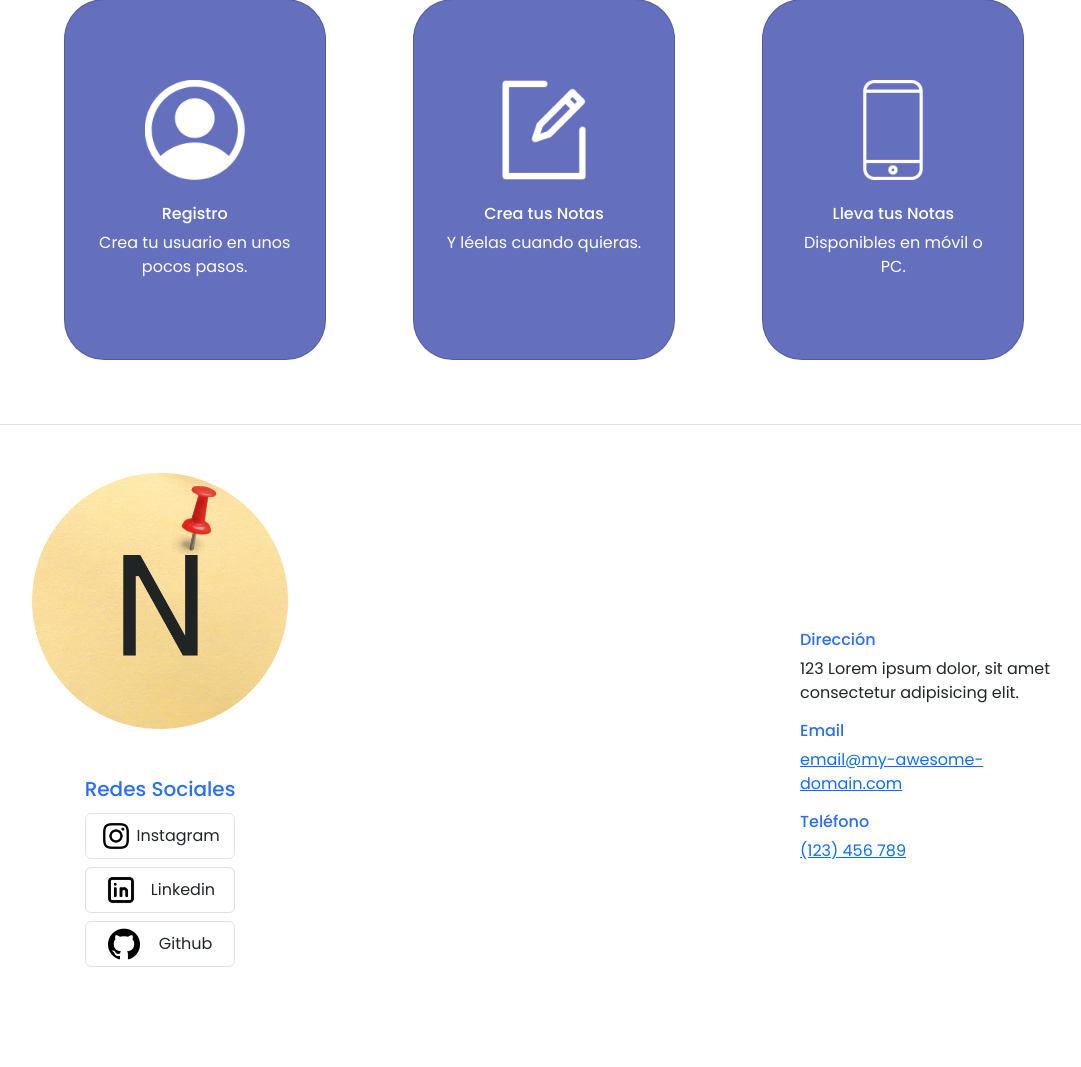
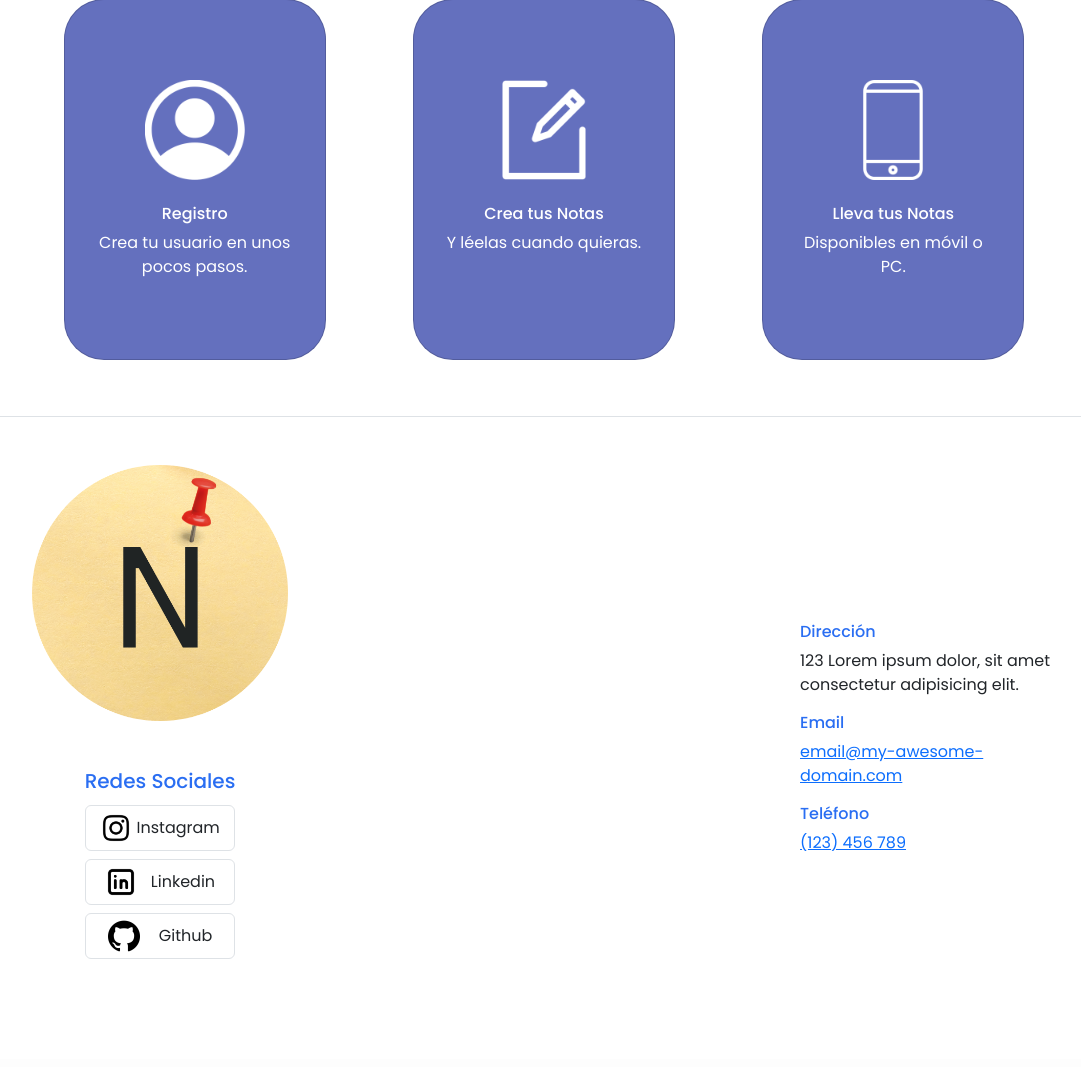
Before and after one commit to cesarlpb/Todo-app-Flask, a Flask app: page / in a window 1280 px wide. Shown: the part 1745-2812 px from the top of the page, without its empty margins (96-1177 px from the left). After the commit the page ends 2704 px from the top, so only its background shows below. Run offline with Flask 2, Linux system fonts and the light colour scheme; some libraries are stand-ins or nearby versions; some web fonts are replaced.

Commit message:
Edit en footer

```diff
--- a/app/templates/footer.html
+++ b/app/templates/footer.html
@@ -1,6 +1,6 @@
 {% block footer %}
 
-<footer class="border-top text-center d-flex align-items-center justify-content-between mx-auto mt-3 px-10 py-5">
+<footer class="border-top text-center d-flex align-items-center justify-content-between mx-auto mt-0 px-10 py-5">
     <div class="col-3 d-inline-block">
         <div class="row">
             <img class="d-inline-block mx-auto" src="{{ url_for('static', filename='img/logos/logo-circular-no-bg.png') }}" width="100" alt="logo">
```
